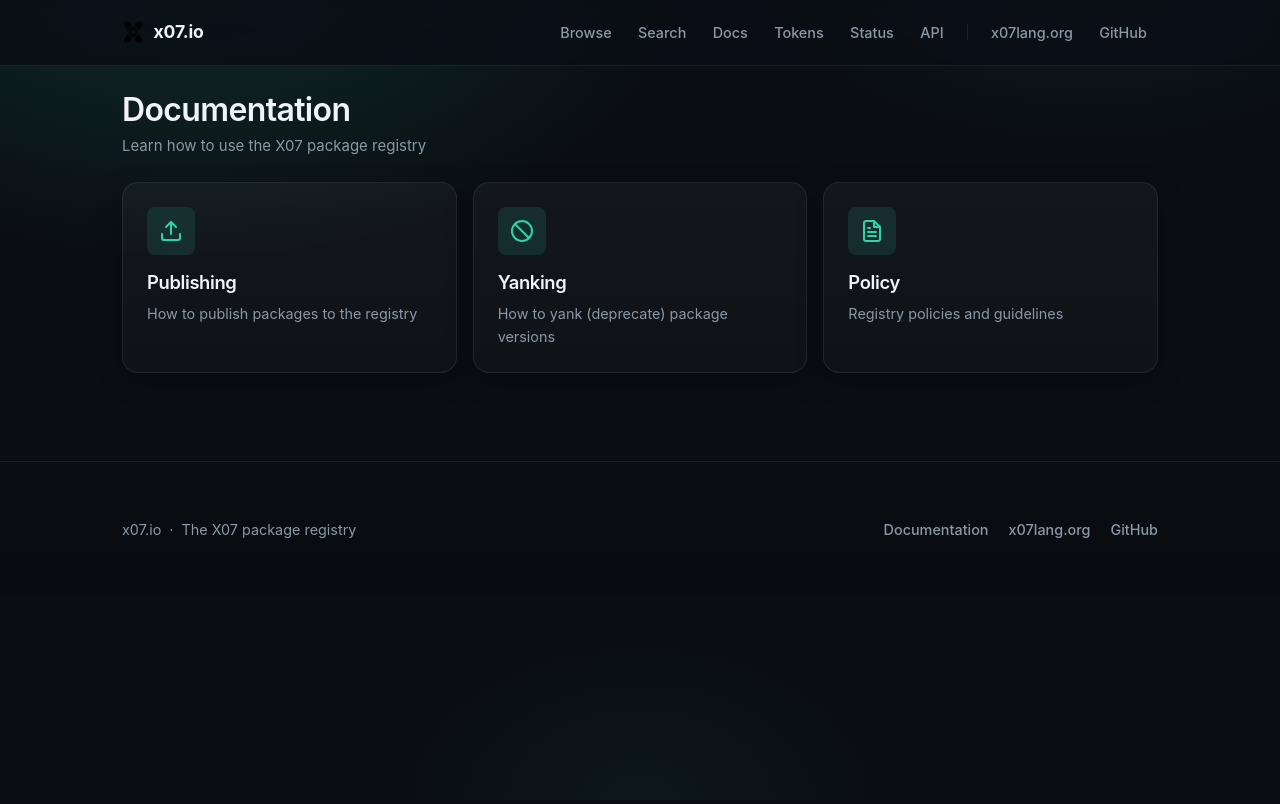
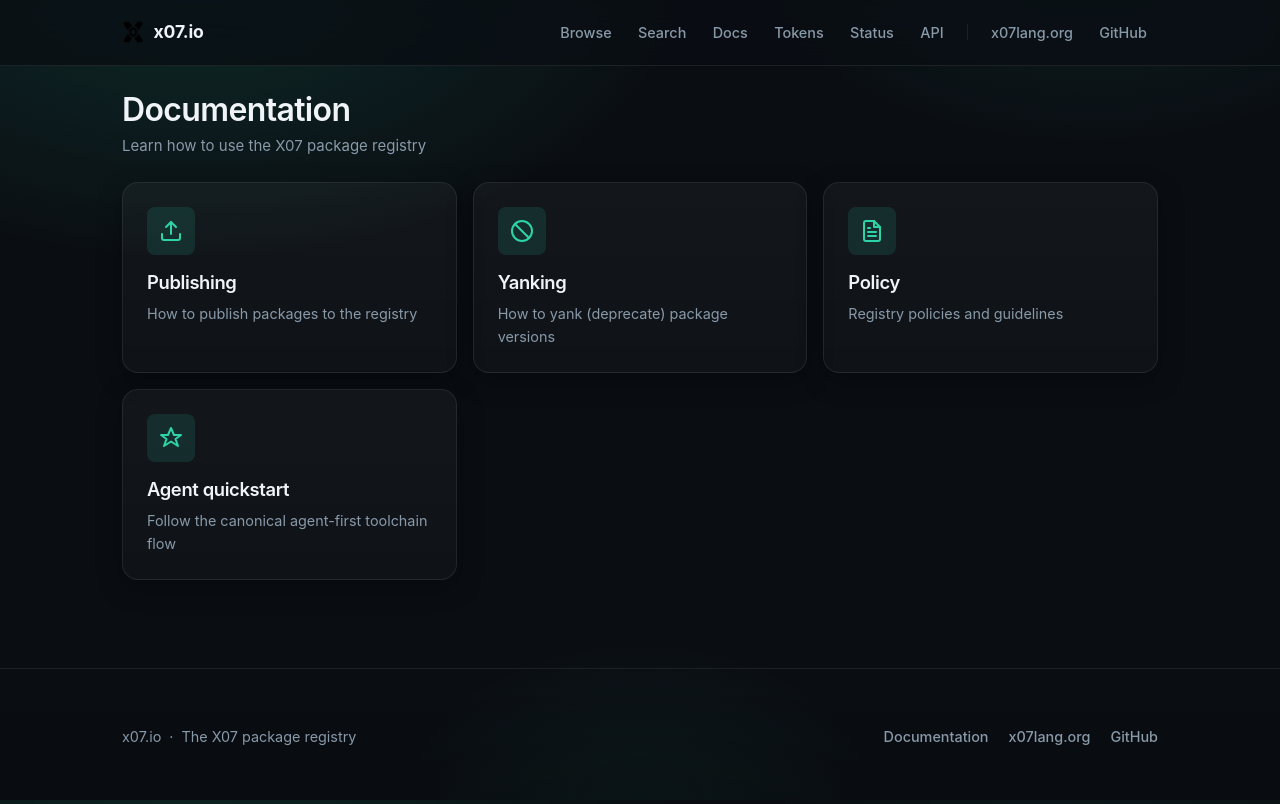
Before and after one commit to x07lang/x07-registry-web, a SvelteKit app: page /docs in a window 1280 px wide. Built offline with nearby package versions, Linux system fonts and the light colour scheme.

Commit message:
docs: link agent quickstart

```diff
--- a/src/routes/docs/+page.svelte
+++ b/src/routes/docs/+page.svelte
@@ -39,6 +39,21 @@
 		</div>
 		<h2 class="doc-card__title">Policy</h2>
 		<p class="doc-card__desc muted">Registry policies and guidelines</p>
+	</a>
+
+	<a
+		href="https://x07lang.org/docs/getting-started/agent-quickstart/"
+		target="_blank"
+		rel="noopener noreferrer"
+		class="doc-card card card--glow"
+	>
+		<div class="doc-card__icon">
+			<svg width="24" height="24" viewBox="0 0 24 24" fill="none" stroke="currentColor" stroke-width="2" stroke-linecap="round" stroke-linejoin="round">
+				<path d="M12 2l3 7h7l-5.5 4 2.5 7-7-4.5L5 20l2.5-7L2 9h7z"></path>
+			</svg>
+		</div>
+		<h2 class="doc-card__title">Agent quickstart</h2>
+		<p class="doc-card__desc muted">Follow the canonical agent-first toolchain flow</p>
 	</a>
 </div>
 
```
Also changed, not shown: src/routes/+page.svelte (+9 -0 lines).
